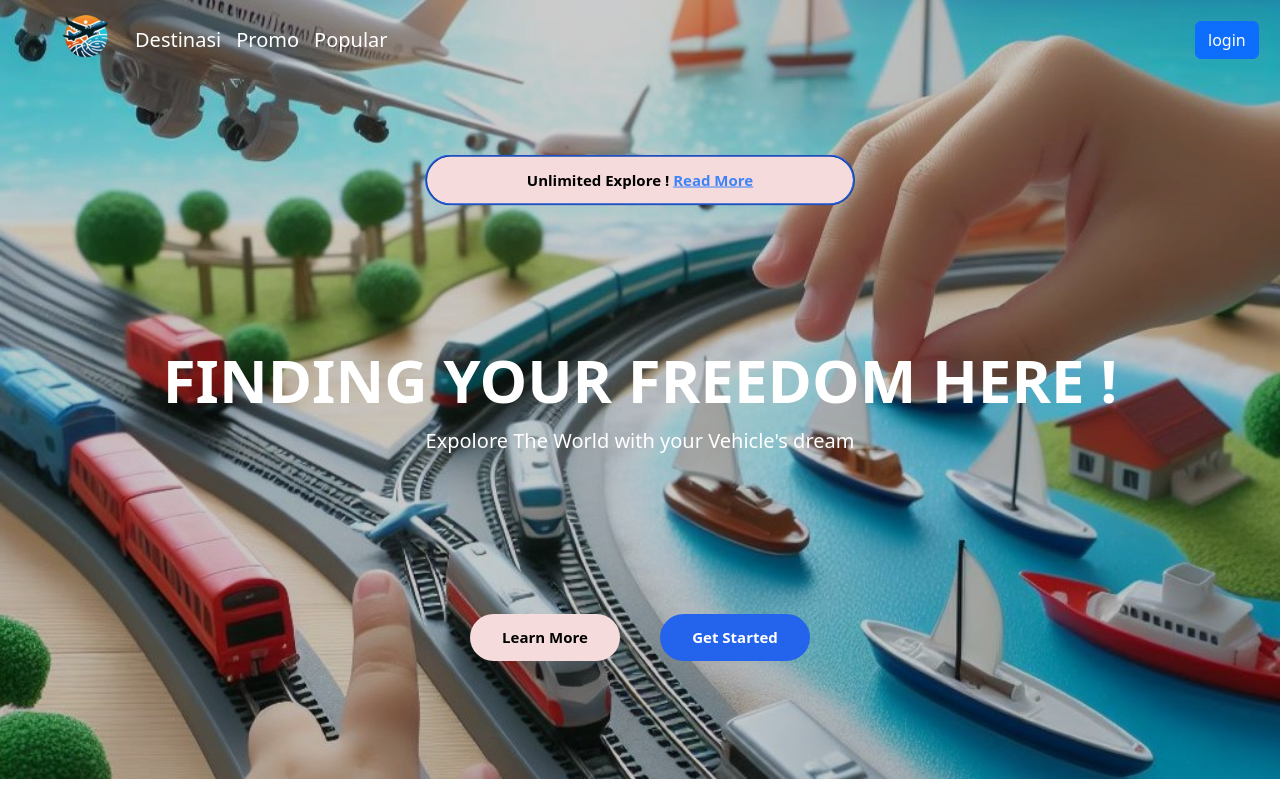
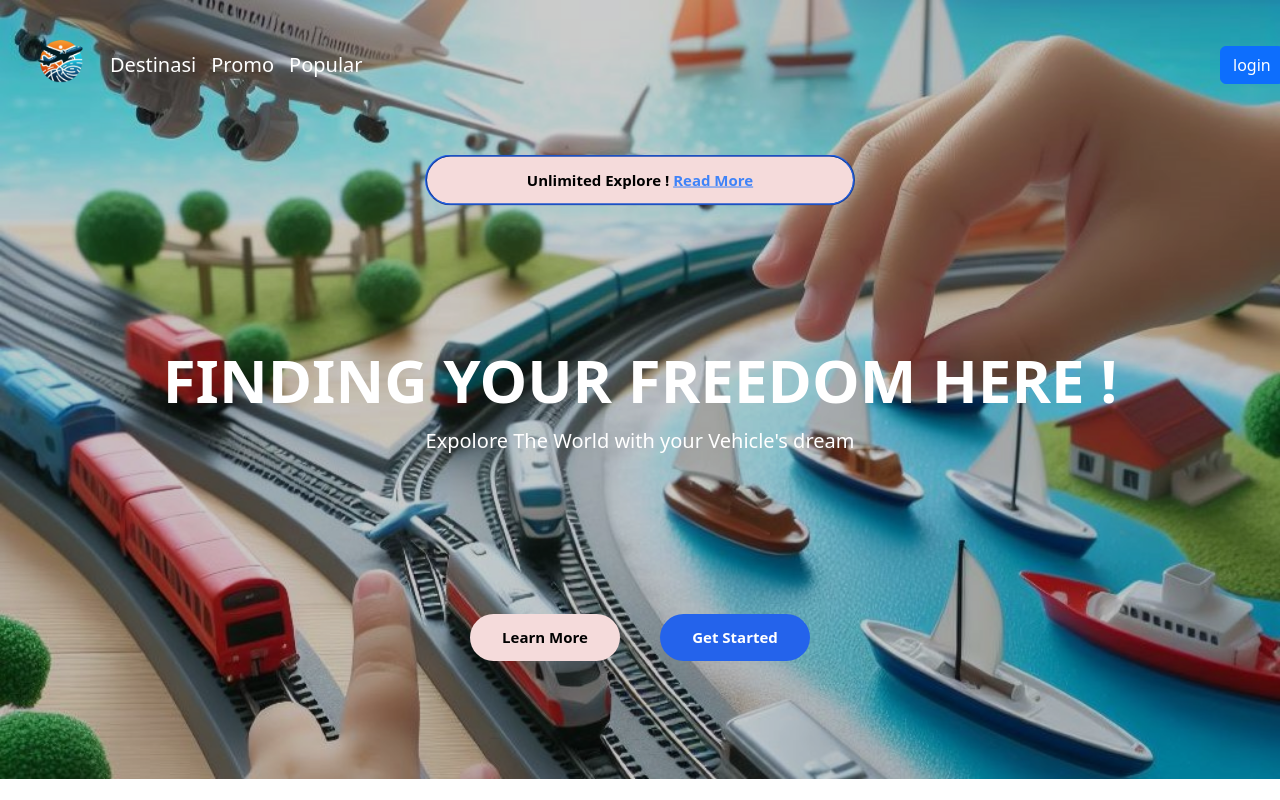
Before and after one commit to daffatabiano/vigilant-dollop, a Next.js app: page / in a window 1280 px wide. Shown: the top 800 px of the page. Built offline with nearby package versions, Linux system fonts and the light colour scheme; a web font is replaced by a local one.

Commit message:
add bug in navbar profile

```diff
--- a/src/styles/navbar.module.css
+++ b/src/styles/navbar.module.css
@@ -72,8 +72,8 @@
     border-radius: 50%;
     padding: 0;
     margin: 0;
-    /* width: 40px;
-    height: 40px; */
+    width: 40px;
+    height: 40px;
     align-items: center;
 }
 
@@ -130,6 +130,9 @@
         left: 0;
         height: 80px;
     }
+    .navActive {
+        height: 80px;
+    }
 
     .logo {
         display: flex;
@@ -158,6 +161,17 @@
     }
 }
 
+@media (min-width: 1024px) {
+    .nav {
+        height: 130px;
+        padding: 10px;
+    }
+    .navActive {
+        height: 130px;
+        padding: 10px;
+    }
+}
+
 @media (min-width: 1440px) {
     .nav {
         padding: 25px 35px;
@@ -175,10 +189,6 @@
         display: none;
     }
 
-    .profile {
-        width: 70px;
-        height: 70px;
-    }
     .profil-img {
         width: 70px;
         height: 70px;
```
